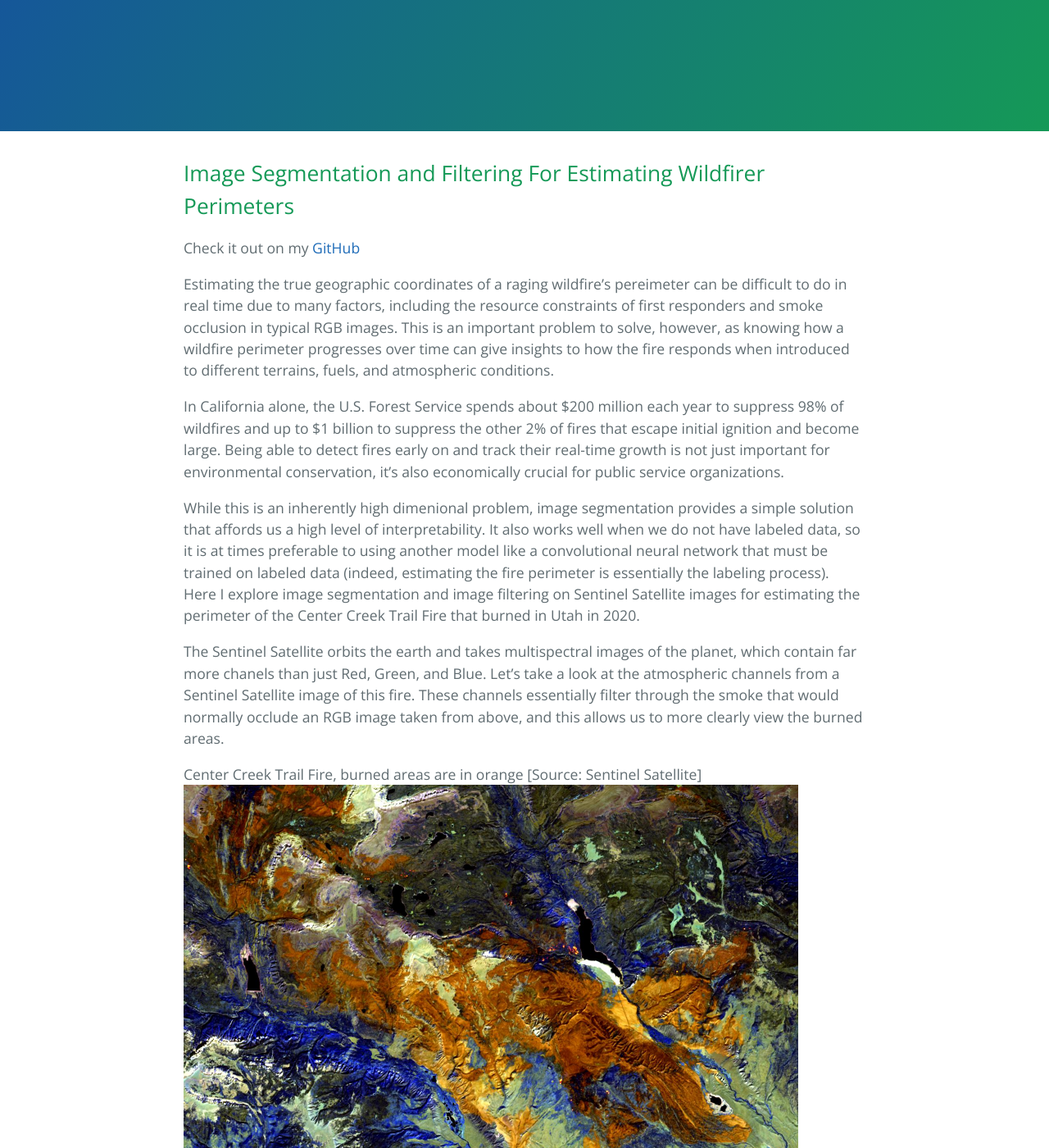
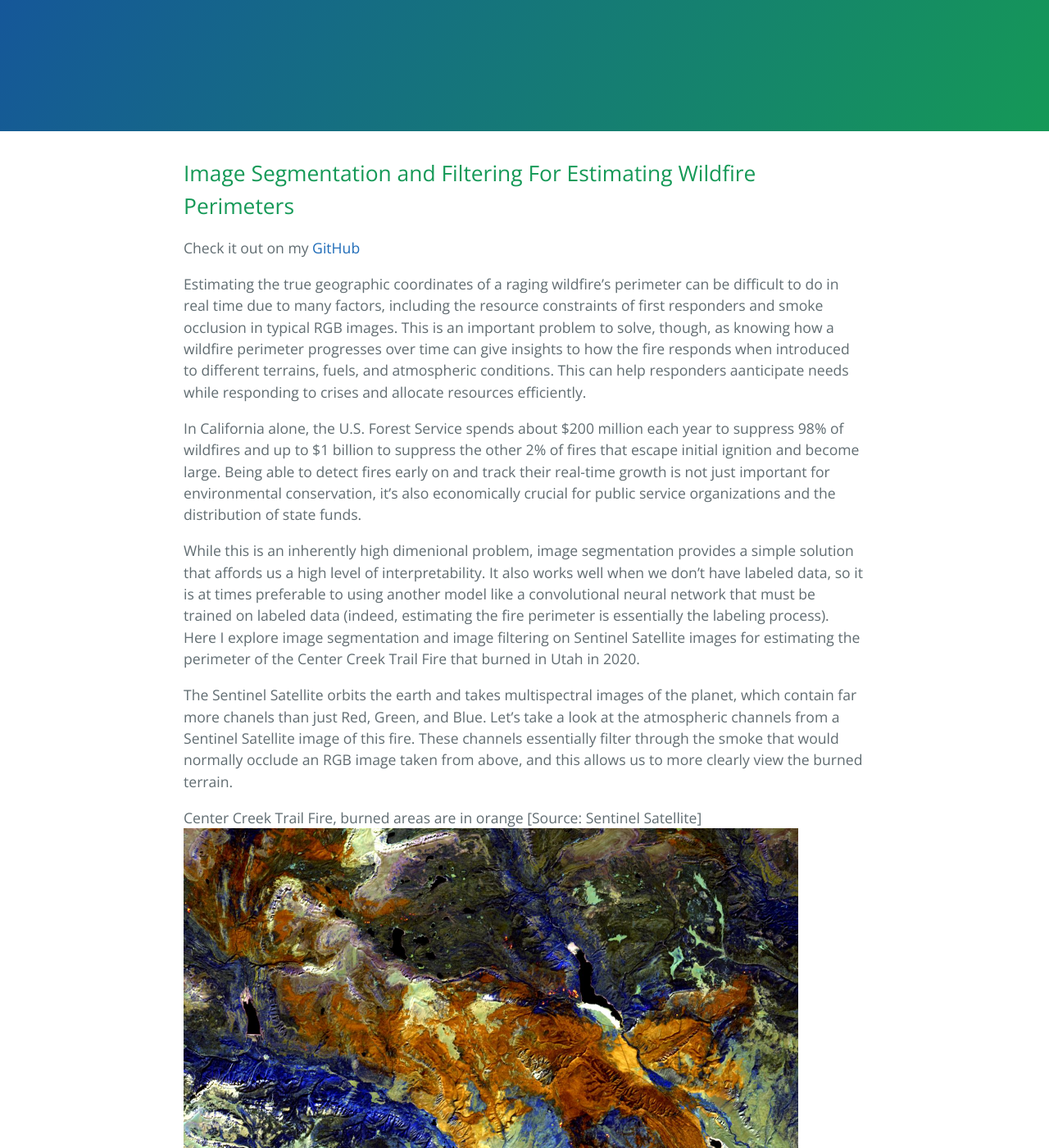
Before and after one commit to walkerhughes/portfolio, a Jekyll site: the page built from wildfire_perimeters.md, in a window 1280 px wide and 1400 px high. Shown: the whole window at 82% size. Built offline with Jekyll 4.4.1, drawn with Linux system fonts in a browser that asks for light colours; our own code applies the rules of GitHub Pages for plain Markdown files; formulas are drawn with MathJax 3; some of the changed text lies outside the part shown.

Commit message:
Update wildfire_perimeters.md

```diff
--- a/wildfire_perimeters.md
+++ b/wildfire_perimeters.md
@@ -1,22 +1,22 @@
 
-## Image Segmentation and Filtering For Estimating Wildfirer Perimeters
+## Image Segmentation and Filtering For Estimating Wildfire Perimeters
 
 <p>Check it out on my <a href="https://github.com/walkerhughes/wildfire_perimeters">GitHub</a></p>
 
 <script type="text/javascript" async="" src="https://cdnjs.cloudflare.com/ajax/libs/mathjax/2.7.4/MathJax.js?config=TeX-MML-AM_CHTML"></script>
 
-Estimating the true geographic coordinates of a raging wildfire's pereimeter can be difficult to do in real time due to many factors, including the resource constraints of first responders and smoke occlusion in typical RGB images. This is an important problem to solve, however, as knowing how a wildfire perimeter progresses over time can give insights to how the fire responds when introduced to different terrains, fuels, and atmospheric conditions.
+Estimating the true geographic coordinates of a raging wildfire's perimeter can be difficult to do in real time due to many factors, including the resource constraints of first responders and smoke occlusion in typical RGB images. This is an important problem to solve, though, as knowing how a wildfire perimeter progresses over time can give insights to how the fire responds when introduced to different terrains, fuels, and atmospheric conditions. This can help responders aanticipate needs while responding to crises and allocate resources efficiently.
 
-In California alone, the U.S. Forest Service spends about $200 million each year to suppress 98% of wildfires and up to $1 billion to suppress the other 2% of fires that escape initial ignition and become large. Being able to detect fires early on and track their real-time growth is not just important for environmental conservation, it's also economically crucial for public service organizations.
+In California alone, the U.S. Forest Service spends about $200 million each year to suppress 98% of wildfires and up to $1 billion to suppress the other 2% of fires that escape initial ignition and become large. Being able to detect fires early on and track their real-time growth is not just important for environmental conservation, it's also economically crucial for public service organizations and the distribution of state funds.
 
-While this is an inherently high dimenional problem, image segmentation provides a simple solution that affords us a high level of interpretability. It also works well when we do not have labeled data, so it is at times preferable to using another model like a convolutional neural network that must be trained on labeled data (indeed, estimating the fire perimeter is essentially the labeling process). Here I explore image segmentation and image filtering on Sentinel Satellite images for estimating the perimeter of the Center Creek Trail Fire that burned in Utah in 2020.
+While this is an inherently high dimenional problem, image segmentation provides a simple solution that affords us a high level of interpretability. It also works well when we don't have labeled data, so it is at times preferable to using another model like a convolutional neural network that must be trained on labeled data (indeed, estimating the fire perimeter is essentially the labeling process). Here I explore image segmentation and image filtering on Sentinel Satellite images for estimating the perimeter of the Center Creek Trail Fire that burned in Utah in 2020.
 
-The Sentinel Satellite orbits the earth and takes multispectral images of the planet, which contain far more chanels than just Red, Green, and Blue. Let's take a look at the atmospheric channels from a Sentinel Satellite image of this fire. These channels essentially filter through the smoke that would normally occlude an RGB image taken from above, and this allows us to more clearly view the burned areas.
+The Sentinel Satellite orbits the earth and takes multispectral images of the planet, which contain far more chanels than just Red, Green, and Blue. Let's take a look at the atmospheric channels from a Sentinel Satellite image of this fire. These channels essentially filter through the smoke that would normally occlude an RGB image taken from above, and this allows us to more clearly view the burned terrain.
 
 Center Creek Trail Fire, burned areas are in orange [Source: Sentinel Satellite]
 <img src="center_creek_burn.jpg" width="750" height="750">
 
-While we could feasibly use something like a floodfill algorithm at the pixel-color level to determine the burned areas, not all wildfires burn in convex shapes and there are often burned areas not at all connected to the main body of the burn. Further, a lot of images contain unneeded noise (random changes in pixel intensity or brightness) that isn't necessary. Image segmentation with additional image filtering is a straightforward way to address this.
+While we could feasibly use something like a floodfill algorithm at the pixel-color level to determine the burned areas, not all wildfires burn in convex shapes and there are often burned areas not at all connected to the main body of the burn. Further, a lot of images contain unneeded noise (random changes in pixel intensity or brightness) that don't meaningfully contribute to the usefulness of the image, but which increase the complexity of the estimation process. Image segmentation with additional filtering is a straightforward way to address this.
 
 ### Pre-Processing with Filters
 
@@ -29,7 +29,7 @@ Gaussian Convolution Function
 Gaussian blurred image
 <img src="gaussian_blur_std_8_new.jpg" width="750" height="750">
 
-We will also use Laplace filtering to emphasize the contrast between pixel intensities. The Laplace filter is a measure of the second spatial derivative on a 2D image and is useful for identifying such areas of rapid pixel intensity changes. This emphasizes fire perimeters clearly in our images.
+We will also use Laplace filtering to emphasize the contrast between pixel intensities. The Laplace filter is a measure of the second spatial derivative on a 2D image and is useful for identifying such areas of rapid pixel intensity changes. This emphasizes burned areas in our images since these appear in darker colors against non-burned areas.
 
 Laplace Filtering Function
 
```
